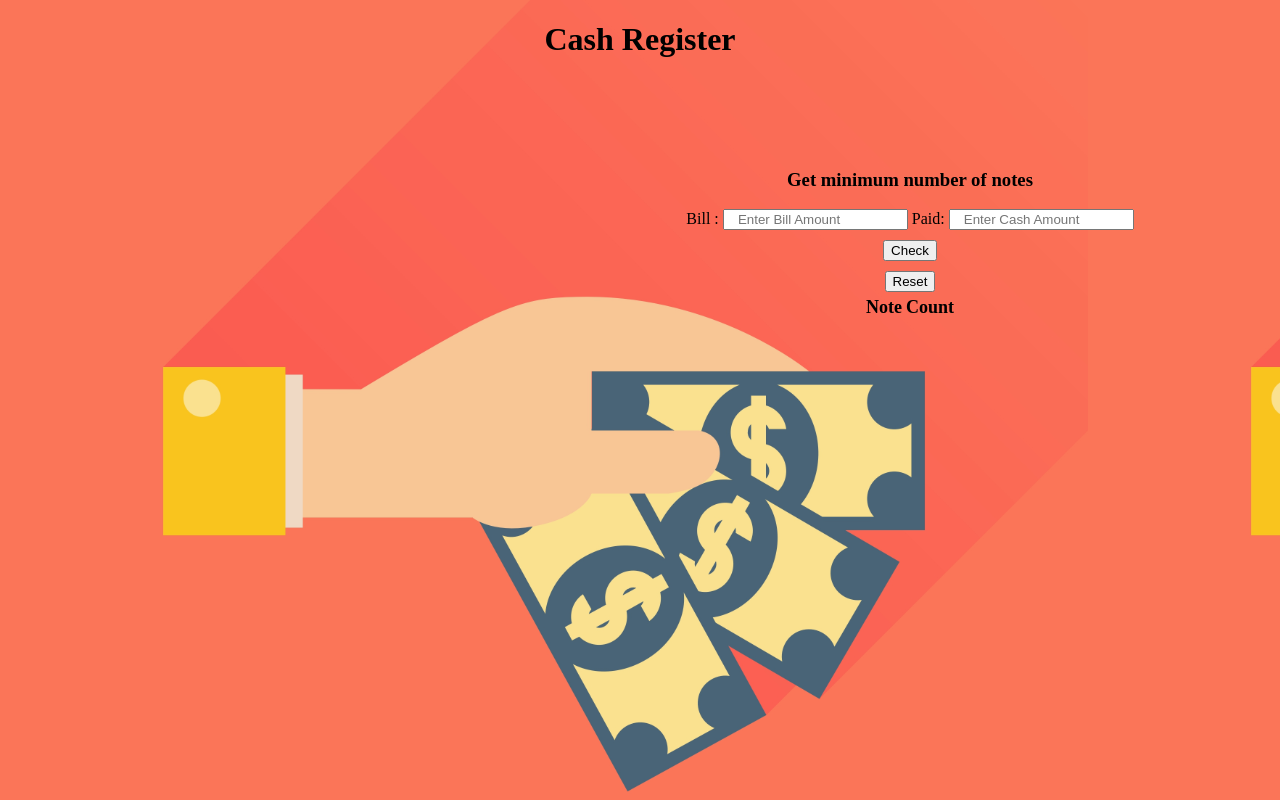
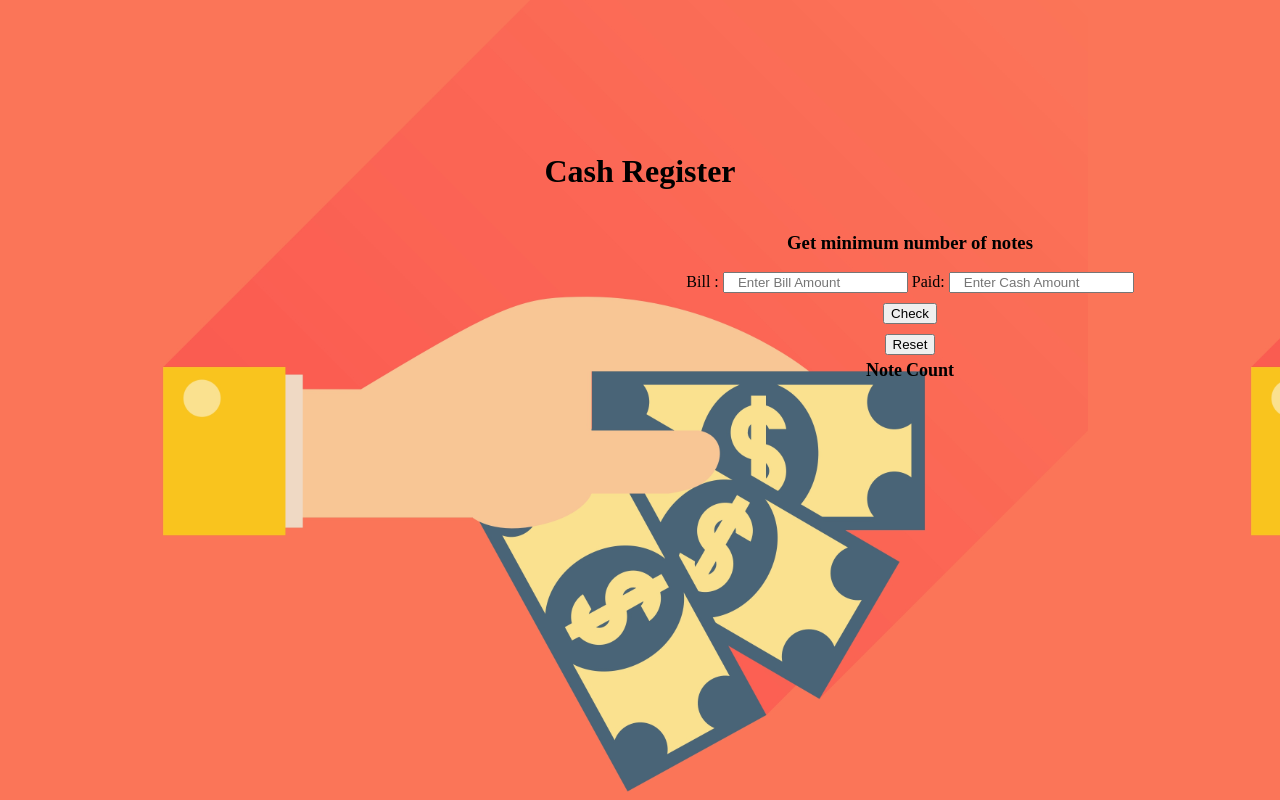
Before and after one commit to deepak-07/Cash-Register, a plain HTML site: page index.html in a window 1280 px wide. Drawn offline with Linux system fonts and the light colour scheme.

Commit message:
style: allign header

```diff
--- a/style.css
+++ b/style.css
@@ -15,7 +15,12 @@ body {
 }
 
 h1 {
+    /* display: inline; */
+    line-height: 200px;
+    height: 50px;
+    padding-top: 50px;
     text-align: center;
+
 }
 
 .input {
@@ -35,9 +40,11 @@ h1 {
     text-align: center;
     margin: auto;
 }
-h3{
+
+h3 {
     text-align: center;
 }
+
 #table {
     margin: auto;
     padding: 2px 2px;
@@ -47,6 +54,6 @@ h3{
 #table td {
     padding: 2px 2px;
     font-size: large;
-    color: rebeccapurple;
+    color: white;
     font-weight: 300;
 }
```
